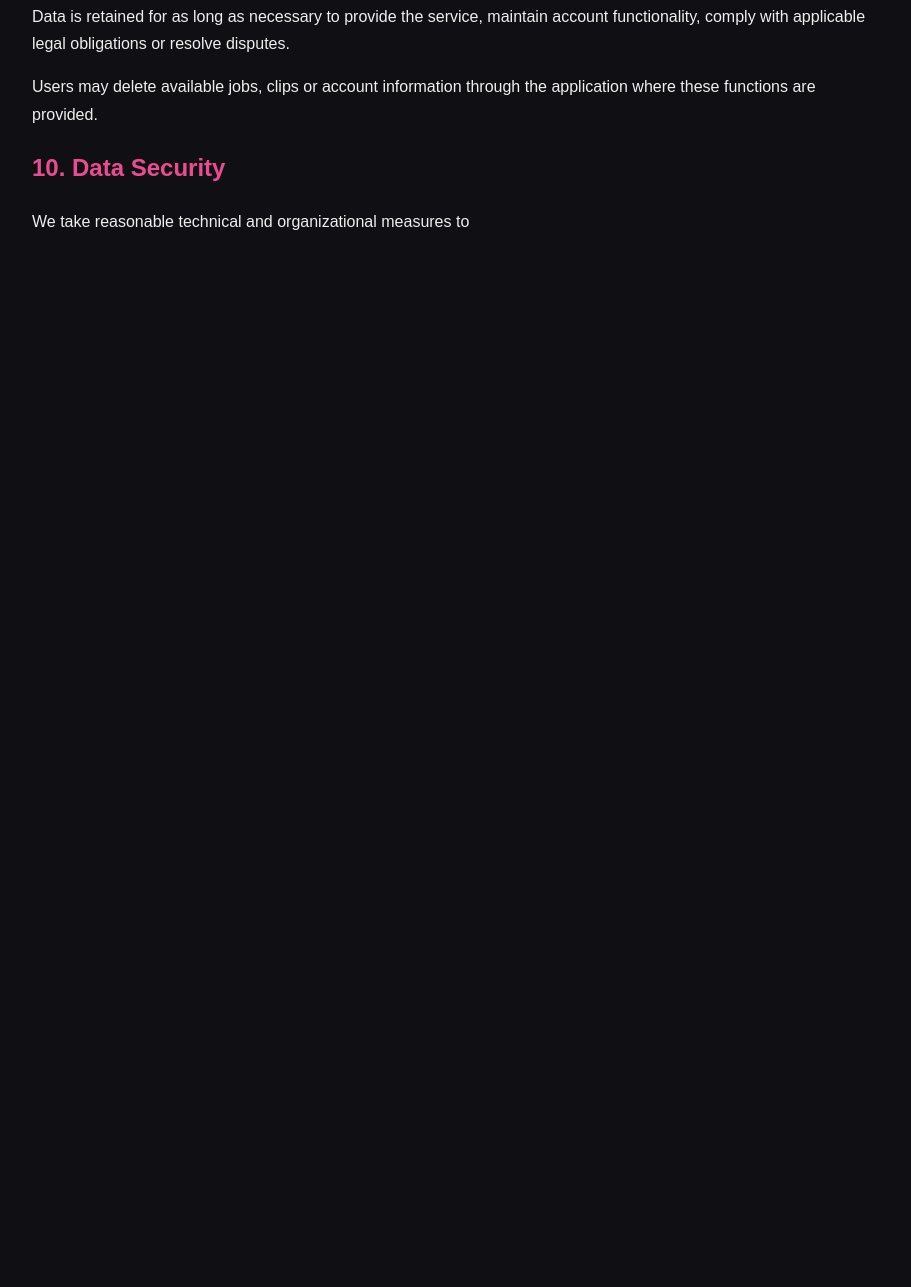
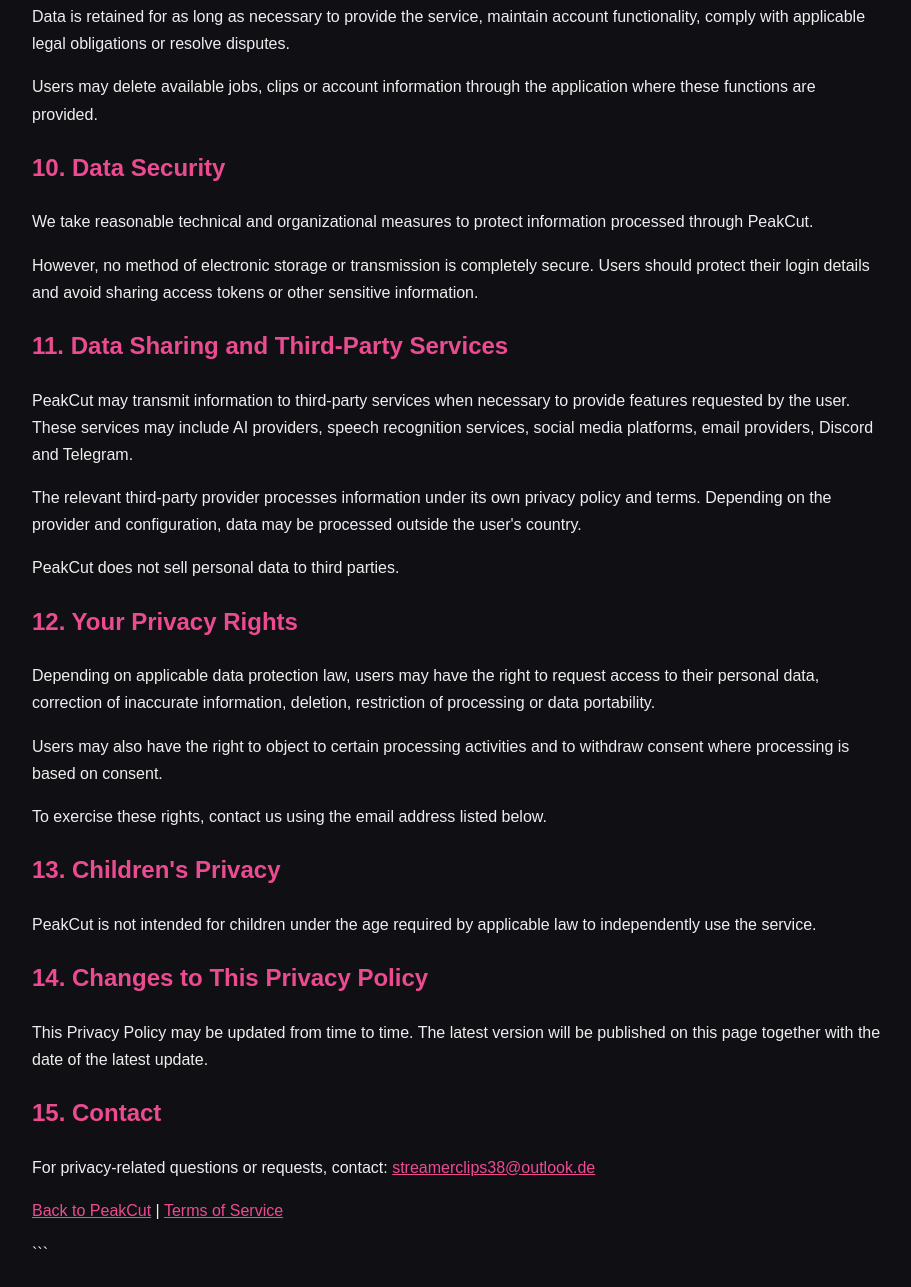
Before and after one commit to hdbsugwt/peakcut-website, a plain HTML site: page privacy.html in a window 1280 px wide. Shown: the part 2278-3565 px from the top of the page, without its empty margins (183-1094 px from the left). Before the commit the page ends 2584 px from the top, so only its background shows below. Drawn offline with Linux system fonts and the light colour scheme.

Commit message:
Update privacy policy with additional sections

````diff
--- a/privacy.html
+++ b/privacy.html
@@ -143,4 +143,67 @@ where these functions are provided.
 
 <h2>10. Data Security</h2>
 <p>
-We take reasonable technical and organizational measures to
+We take reasonable technical and organizational measures to protect information
+processed through PeakCut.
+</p>
+<p>
+However, no method of electronic storage or transmission is completely secure.
+Users should protect their login details and avoid sharing access tokens or other
+sensitive information.
+</p>
+
+<h2>11. Data Sharing and Third-Party Services</h2>
+<p>
+PeakCut may transmit information to third-party services when necessary to provide
+features requested by the user. These services may include AI providers, speech
+recognition services, social media platforms, email providers, Discord and Telegram.
+</p>
+<p>
+The relevant third-party provider processes information under its own privacy policy
+and terms. Depending on the provider and configuration, data may be processed outside
+the user's country.
+</p>
+<p>
+PeakCut does not sell personal data to third parties.
+</p>
+
+<h2>12. Your Privacy Rights</h2>
+<p>
+Depending on applicable data protection law, users may have the right to request
+access to their personal data, correction of inaccurate information, deletion,
+restriction of processing or data portability.
+</p>
+<p>
+Users may also have the right to object to certain processing activities and to
+withdraw consent where processing is based on consent.
+</p>
+<p>
+To exercise these rights, contact us using the email address listed below.
+</p>
+
+<h2>13. Children's Privacy</h2>
+<p>
+PeakCut is not intended for children under the age required by applicable law
+to independently use the service.
+</p>
+
+<h2>14. Changes to This Privacy Policy</h2>
+<p>
+This Privacy Policy may be updated from time to time. The latest version will be
+published on this page together with the date of the latest update.
+</p>
+
+<h2>15. Contact</h2>
+<p>
+For privacy-related questions or requests, contact:
+<a href="mailto:streamerclips38@outlook.de">streamerclips38@outlook.de</a>
+</p>
+
+<p>
+<a href="index.html">Back to PeakCut</a> |
+<a href="terms.html">Terms of Service</a>
+</p>
+
+</body>
+</html>
+```
````
